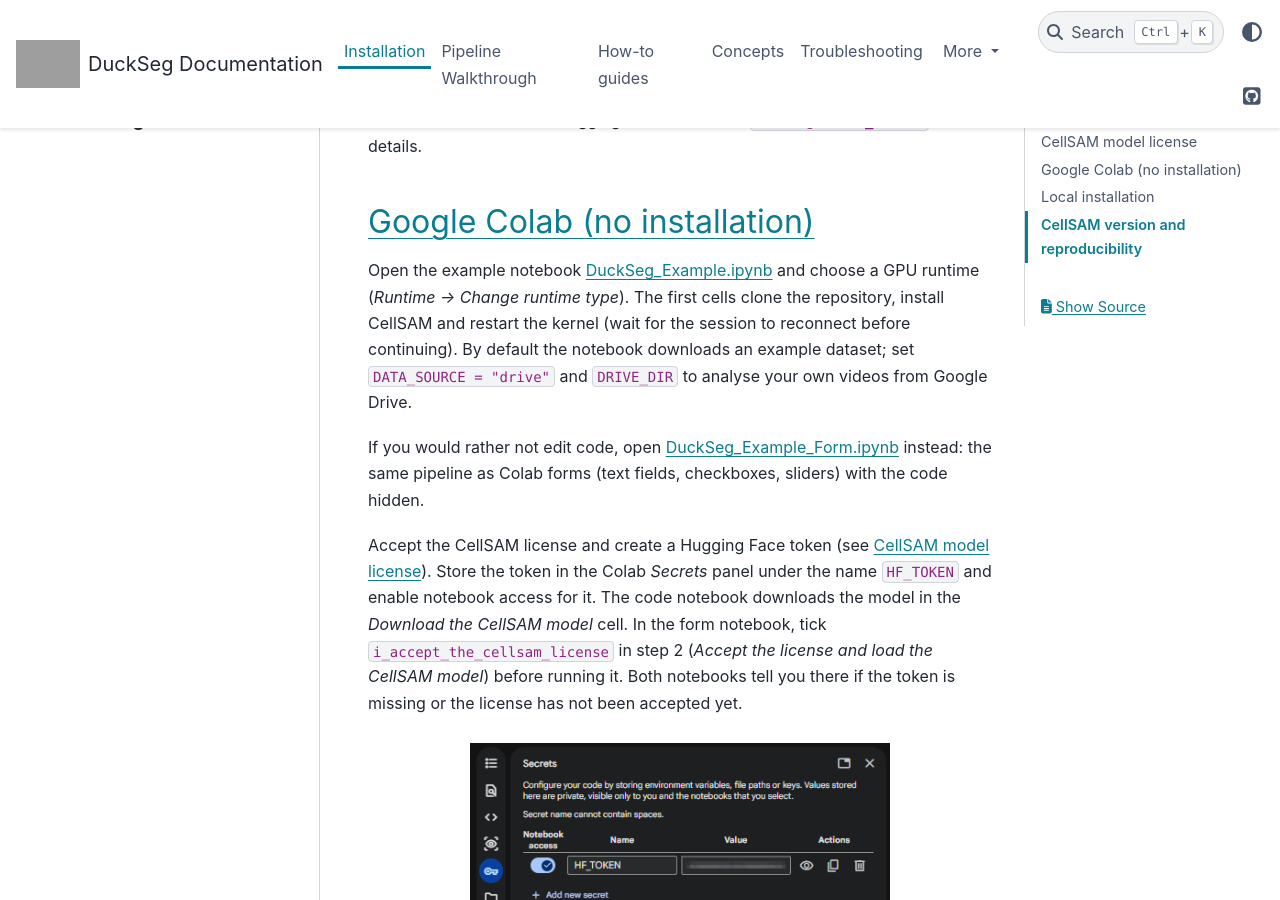
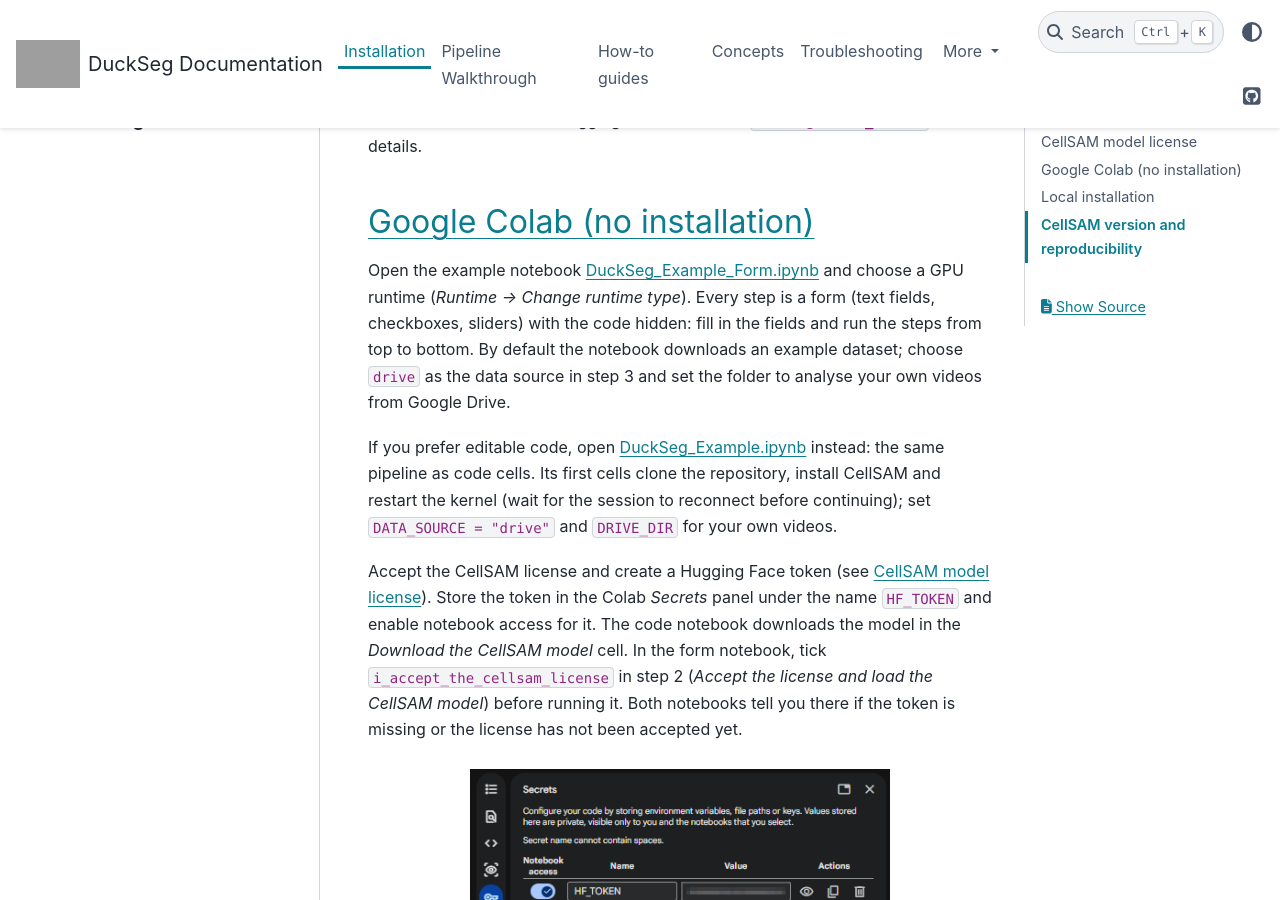
Before and after one commit to ronalabrcns/DuckSeg, a Sphinx documentation site: the page built from docs/installation.rst, in a window 1280 px wide and 900 px high, scrolled down 842 px. Built offline with Sphinx 7.4.7 and the PyData theme 0.15.4, drawn with Linux system fonts in a browser that asks for light colours; grey boxes are pictures that could not be loaded.

Commit message:
Open the form-based example notebook from all Colab buttons and links
The README badge and quickstart, the docs start page, the installation guide and the project URL now point to DuckSeg_Example_Form.ipynb; the code notebook is offered as the alternative. The pipeline walkthrough keeps linking the code notebook, which it follows step by step.

```diff
--- a/docs/installation.rst
+++ b/docs/installation.rst
@@ -38,17 +38,19 @@ Google Colab (no installation)
 ==============================
 
 Open the example notebook
+`DuckSeg_Example_Form.ipynb <https://colab.research.google.com/github/ronalabrcns/DuckSeg/blob/main/notebooks/DuckSeg_Example_Form.ipynb>`_
+and choose a GPU runtime (*Runtime → Change runtime type*). Every step is a
+form (text fields, checkboxes, sliders) with the code hidden: fill in the
+fields and run the steps from top to bottom. By default the notebook
+downloads an example dataset; choose ``drive`` as the data source in step 3
+and set the folder to analyse your own videos from Google Drive.
+
+If you prefer editable code, open
 `DuckSeg_Example.ipynb <https://colab.research.google.com/github/ronalabrcns/DuckSeg/blob/main/notebooks/DuckSeg_Example.ipynb>`_
-and choose a GPU runtime (*Runtime → Change runtime type*). The first cells
-clone the repository, install CellSAM and restart the kernel (wait for the
-session to reconnect before continuing). By default the notebook downloads
-an example dataset; set ``DATA_SOURCE = "drive"`` and ``DRIVE_DIR`` to
-analyse your own videos from Google Drive.
-
-If you would rather not edit code, open
-`DuckSeg_Example_Form.ipynb <https://colab.research.google.com/github/ronalabrcns/DuckSeg/blob/main/notebooks/DuckSeg_Example_Form.ipynb>`_
-instead: the same pipeline as Colab forms (text fields, checkboxes,
-sliders) with the code hidden.
+instead: the same pipeline as code cells. Its first cells clone the
+repository, install CellSAM and restart the kernel (wait for the session to
+reconnect before continuing); set ``DATA_SOURCE = "drive"`` and
+``DRIVE_DIR`` for your own videos.
 
 Accept the CellSAM license and create a Hugging Face token (see
 `CellSAM model license`_). Store the token in the Colab *Secrets* panel
--- a/pyproject.toml
+++ b/pyproject.toml
@@ -41,4 +41,4 @@ docs = [
 [project.urls]
 Documentation = "https://duckseg.readthedocs.io"
 Homepage = "https://github.com/ronalabrcns/DuckSeg"
-"Google Colab" = "https://colab.research.google.com/github/ronalabrcns/DuckSeg/blob/main/notebooks/DuckSeg_Example.ipynb"
+"Google Colab" = "https://colab.research.google.com/github/ronalabrcns/DuckSeg/blob/main/notebooks/DuckSeg_Example_Form.ipynb"
```
Also changed, not shown: README.md (+9 -8 lines), docs/index.rst (+8 -5 lines).
